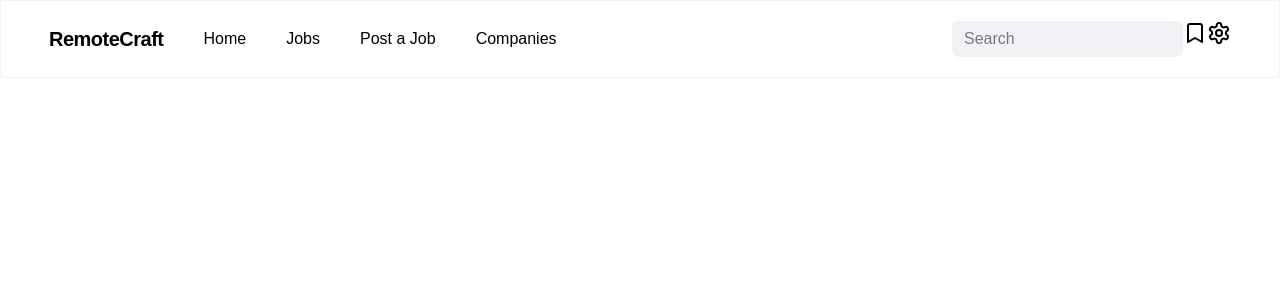
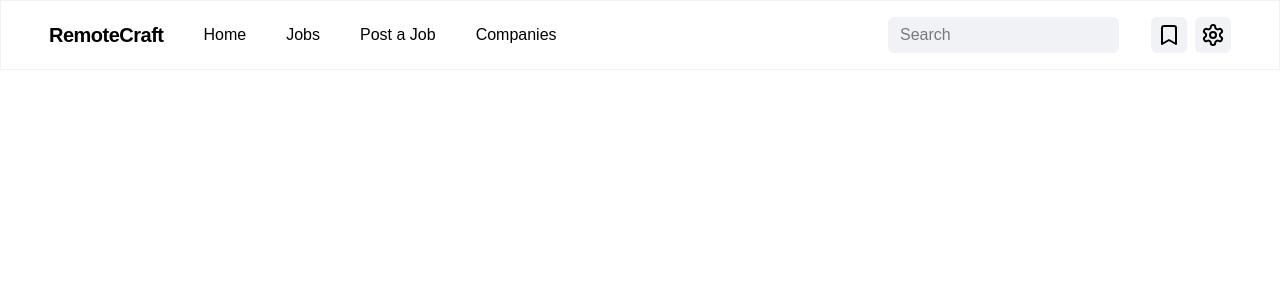
Before and after one commit to Bob-Karemera-Shema/remote-craft, a Next.js app: page / in a window 1280 px wide. Shown: the top 300 px of the page. Built offline with nearby package versions, Linux system fonts and the light colour scheme.

Commit message:
feat: added styling for the searchbar, bookmark, settings, and navbar links

```diff
--- /dev/null
+++ b/components/Searchbar.tsx
@@ -0,0 +1,11 @@
+const Searchbar = () => {
+    return (
+        <input
+            type="text"
+            placeholder="Search"
+            className="bg-custom-gray py-1.5 px-3 rounded-md hover:bg-hover-gray"
+        />
+    )
+}
+
+export default Searchbar;
--- a/components/layout.tsx
+++ b/components/layout.tsx
@@ -1,5 +1,5 @@
 import { Work_Sans } from "next/font/google";
-import Navbar from "./navbar";
+import Navbar from "./Navbar";
 
 const workSans = Work_Sans({
     subsets: ['latin']
--- a/components/navbar.tsx
+++ b/components/navbar.tsx
@@ -1,4 +1,5 @@
 import Link from "next/link"
+import Searchbar from "./Searchbar"
 
 const navLinks = [
     {
@@ -21,7 +22,7 @@ const navLinks = [
 
 const Navbar = () => {
     return (
-        <nav className="flex flex-col md:flex-row md:justify-between py-5 px-12 md:border md:border-solid md:border-custom-gray">
+        <nav className="flex flex-col md:flex-row md:justify-between py-4 px-12 md:border md:border-solid md:border-custom-gray">
             <div className="flex gap-10 items-center">
                 {/* Navigation Links */}
                 <Link
@@ -38,7 +39,7 @@ const Navbar = () => {
                                 key={link.label}
                                 href={link.link}
                                 aria-label={`${link.label} Page`}
-                                className="font-medium"
+                                className="font-medium hover:border-b hover:border-foreground"
                             >
                                 {link.label}
                             </Link>
@@ -46,17 +47,14 @@ const Navbar = () => {
                     }
                 </div>
             </div>
-            <div className="flex">
+            <div className="flex gap-8 items-center">
                 <div>
                     {/* Searchbar container */}
-                    <input
-                        type="search"
-                        placeholder="Search"
-                        className="bg-custom-gray py-1.5 px-3 rounded-md"
-                    />
+                    <Searchbar />
                 </div>
-                <div className="flex">
+                <div className="flex gap-2">
                     {/* Bookmark and settings container */}
+                    <div className="h-full bg-custom-gray p-1.5 rounded-md cursor-pointer hover:bg-hover-gray transition duration-100 ease-in-out">
                         <svg
                             xmlns="http://www.w3.org/2000/svg"
                             width="24"
@@ -70,6 +68,8 @@ const Navbar = () => {
                             className="lucide lucide-bookmark-icon lucide-bookmark">
                             <path d="m19 21-7-4-7 4V5a2 2 0 0 1 2-2h10a2 2 0 0 1 2 2v16z" />
                         </svg>
+                    </div>
+                    <div className="h-full bg-custom-gray p-1.5 rounded-md cursor-pointer hover:bg-hover-gray transition duration-100 ease-in-out">
                         <svg
                             xmlns="http://www.w3.org/2000/svg"
                             width="24"
@@ -86,6 +86,7 @@ const Navbar = () => {
                         </svg>
                     </div>
                 </div>
+            </div>
         </nav>
     )
 }
--- a/pages/index.tsx
+++ b/pages/index.tsx
@@ -1,4 +1,4 @@
-import Layout from "@/components/layout";
+import Layout from "@/components/Layout";
 
 export default function Home() {
   return (
--- a/styles/globals.css
+++ b/styles/globals.css
@@ -5,12 +5,14 @@
   --black: #000000;
   --gray: #F0F2F5;
   --blue: #1A80E5;
+  --hover-gray: #e2e3e8;
 }
 
 @theme inline {
   --color-background: var(--white);
   --color-foreground: var(--black);
   --color-custom-gray: var(--gray);
+  --color-hover-gray: var(--hover-gray);
 }
 
 /* @media (prefers-color-scheme: dark) {
```
Lines whose indentation alone changed are shown as unchanged.
